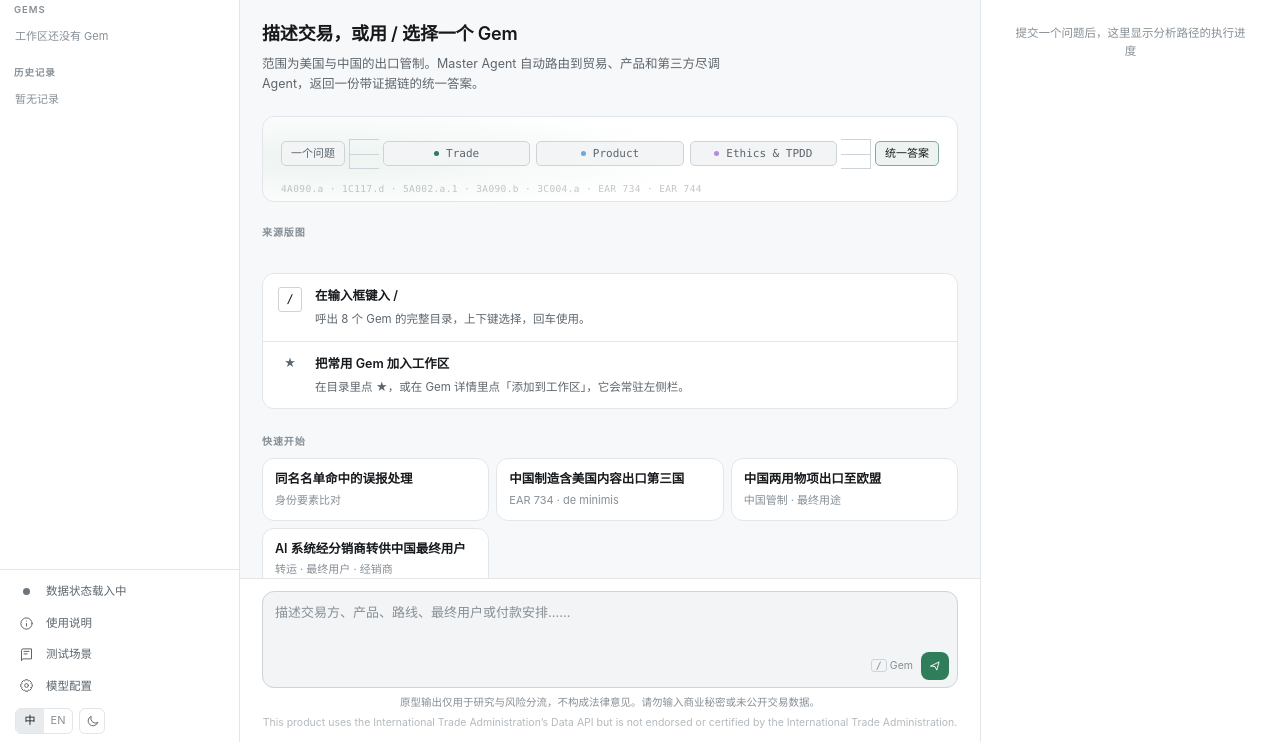
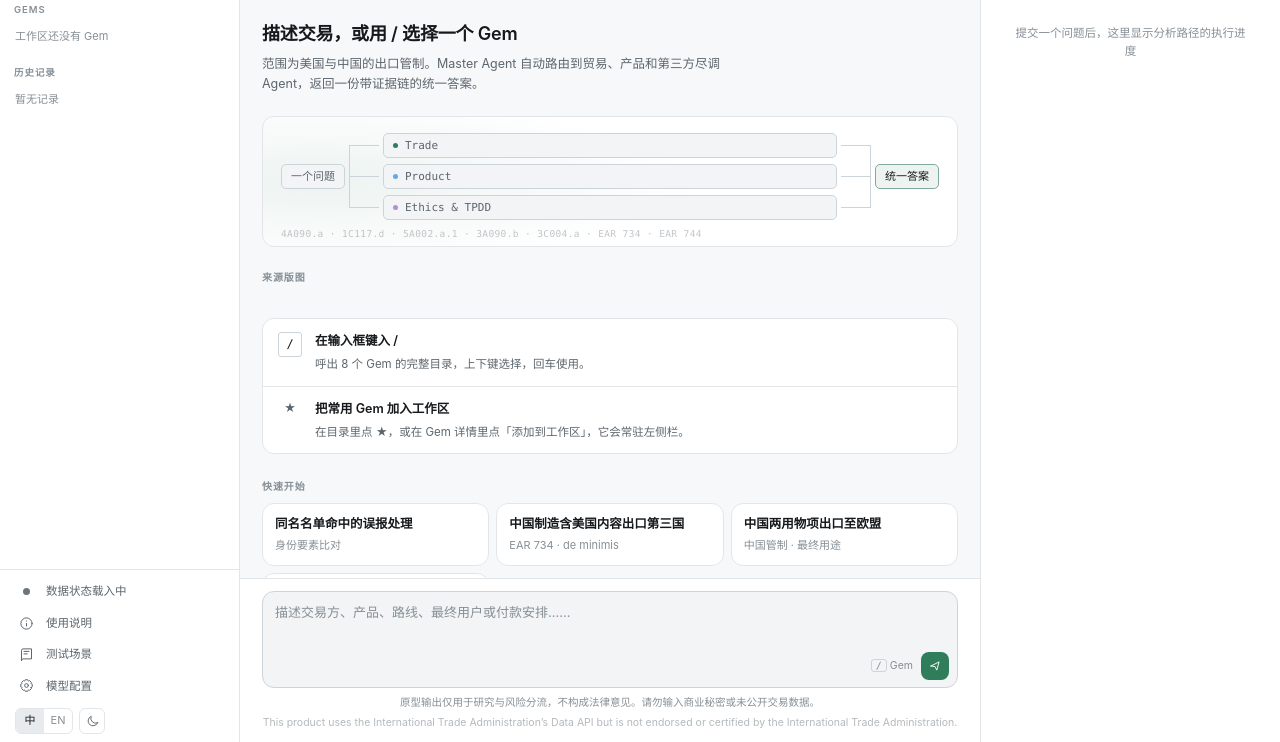
Before and after one commit to strangeromo-cloud/compliance_hub, a website with bundled scripts: page public/index.html in a window 1280 px wide. Shown: the part 58-800 px from the top of the page. Built offline with nearby package versions, Linux system fonts and the light colour scheme; files whose address does not match are found by name.

Commit message:
Line the rail and the hero figure up with themselves
The running step's circle sat about nine pixels left of every other one. Its
highlight band bleeds 6px into the gutter with a negative margin, but the
padding that should have given those pixels back was zero on the left — and it
also dropped the 2px every other step has. The remaining pixel was the 1.15
scale growing the circle in both directions; it now grows rightward.

The hero figure ran its three lanes side by side, which reads as three parallel
tracks. They run one after another, so they are stacked, and the fan-out and
fan-in are laid out on the same grid as the boxes they point at — each line
lands on a box centre whatever height the boxes end up being, instead of at
fixed percentages that drift the moment a label wraps. Measured: zero deviation
on both sides.

Also, storage durability was reported wrong on the deployment. /.dockerenv
exists under Docker and not under Kubernetes, which is what Zeabur runs, so the
one container signal never fired and the page reported "host filesystem" —
promising durability it had no basis for. Being PID 1 is the general signal, and
the platform's own variables are the specific ones.

Co-Authored-By: Claude Opus 5 <noreply@anthropic.com>

```diff
--- a/public/styles.css
+++ b/public/styles.css
@@ -858,20 +858,26 @@ details.trace.reasoning > summary { color: var(--text); font-weight: 600; }
   border: 1px solid var(--border-strong); border-radius: 5px;
   padding: 6px 9px; background: var(--surface-2); color: var(--text-2);
 }
-.hf-agents { grid-template-columns: repeat(3, minmax(0, 1fr)); gap: 6px; }
-.hf-agent { display: flex; align-items: center; gap: 7px; justify-content: center; }
+.hf-agents { grid-template-columns: 1fr; gap: 6px; }
+.hf-agent { display: flex; align-items: center; gap: 7px; justify-content: flex-start; }
 .hf-agent em { width: 5px; height: 5px; border-radius: 50%; background: var(--accent); flex: 0 0 auto; }
 .lane-product em { background: #6aa9e0; }
 .lane-tpdd em { background: #b48ce0; }
 .hf-answer { color: var(--text); border-color: color-mix(in srgb, var(--accent) 48%, var(--border-strong)); background: var(--accent-soft); }
 
 /* Hairline fan-out and fan-in, so the three lanes read as one route. */
-.hf-fan { position: relative; height: 42px; }
-.hf-fan i { position: absolute; left: 0; right: 0; height: 1px; background: var(--border-strong); }
-.hf-fan i:nth-child(1) { top: 6px; }
-.hf-fan i:nth-child(2) { top: 50%; }
-.hf-fan i:nth-child(3) { bottom: 6px; }
-.hf-fan::before { content: ""; position: absolute; left: 0; top: 6px; bottom: 6px; width: 1px; background: var(--border-strong); }
+.hf-fan {
+  position: relative; align-self: stretch; height: auto;
+  display: grid; grid-template-rows: repeat(3, 1fr); gap: 6px;
+}
+.hf-fan i { align-self: center; height: 1px; background: var(--border-strong); }
+/* The spine runs between the first and last line, not the full height: the two
+   6px gaps are the only fixed measurements, so a row centre is exactly one
+   sixth of what is left. */
+.hf-fan::before {
+  content: ""; position: absolute; left: 0; width: 1px; background: var(--border-strong);
+  top: calc((100% - 12px) / 6); bottom: calc((100% - 12px) / 6);
+}
 .hf-fan-in::before { left: auto; right: 0; }
 
 /* Real control codes, not lorem — the vernacular of the subject, set faint. */
@@ -1382,9 +1388,13 @@ html[lang="en"] .step-needs li::before { content: "NEEDS"; font-size: 8px; }
 
 /* ---- the rail's current step, made as loud as the body's ----
    A ring on a 15px dot is not enough to find at a glance in a list of seventeen. */
-.fl-step.current { background: color-mix(in srgb, var(--accent) 12%, transparent); border-radius: var(--radius); margin: 2px -6px; padding: 3px 6px 3px 0; }
+.fl-step.current { background: color-mix(in srgb, var(--accent) 12%, transparent); border-radius: var(--radius); margin: 2px -6px;
+  /* The band extends 6px into the gutter, so the left padding has to give that
+     6px back plus the 2px every other step has — otherwise the highlighted step
+     is the one that looks misaligned. */
+  padding: 3px 6px 3px 8px; }
 .fl-step.current::after { left: -6px; top: 3px; bottom: 3px; width: 3px; }
-.fl-step.current .fl-node { transform: scale(1.15); animation: asking-pulse 1.8s ease-in-out infinite; }
+.fl-step.current .fl-node { transform: scale(1.15); transform-origin: left center; animation: asking-pulse 1.8s ease-in-out infinite; }
 .fl-step.current .fl-text { color: var(--text); font-weight: 600; }
 /* While the analysis is running on that step the whole row says so. */
 .flow-panel .fl-step.current.is-running .fl-text::after { content: "…"; margin-left: 4px; color: var(--accent-text); }
```
Also changed, not shown: src/case-store.js (+8 -1 lines).
